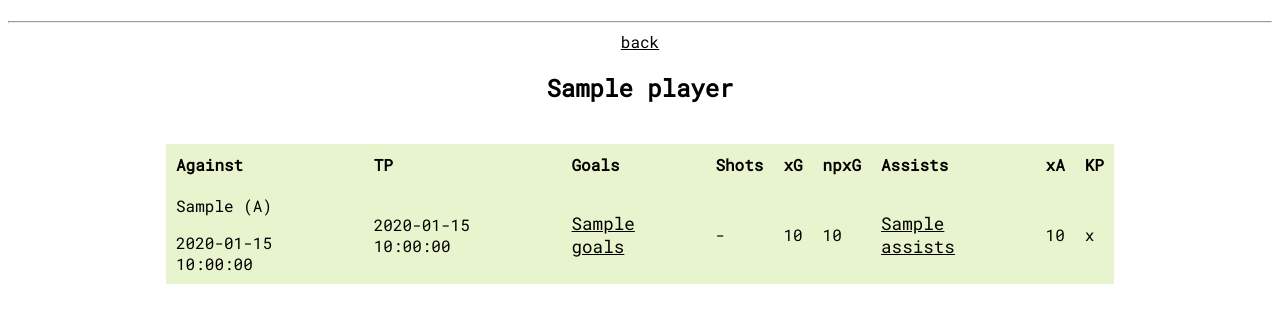
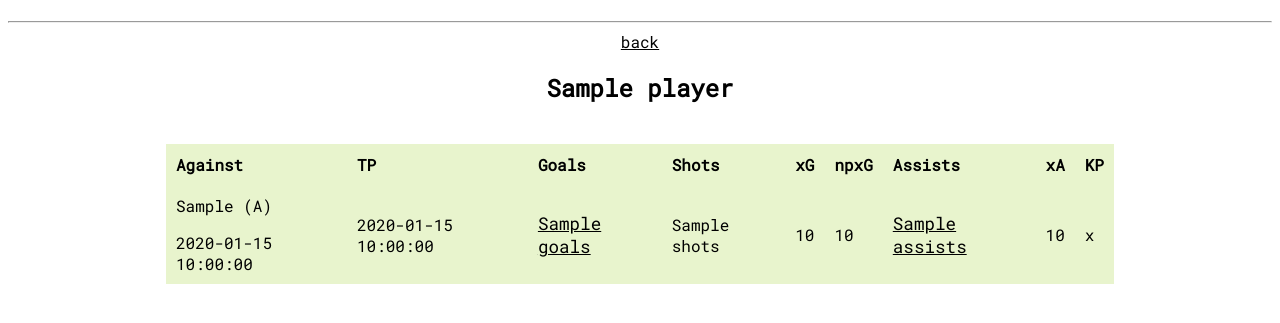
Before and after one commit to Jodldokus/fpl-radar, a Flask app: template templates/player.html in a window 1280 px wide. Shown: the part 51-374 px from the top of the page. Run offline with Flask 2, Linux system fonts and the light colour scheme; the template is opened without the code that fills it: most values are stand-ins (such as "Sample title", 1, 10 or a date in 2020); parts of the project's set-up code (start-up, migrations or seed data) failed here and were passed over.

Commit message:
shots will b displayed

```diff
--- a/templates/player.html
+++ b/templates/player.html
@@ -34,7 +34,7 @@
                 {% if performance.xG is not none %}
                 <td data-label="TP">{{performance.time}}</td>
                 <td data-label="Goals" class="highlight">{{performance.goals}}</td>
-                <td data-label="Shots">-</td>
+                <td data-label="Shots">{{performance.shots}}</td>
                 <td data-label="xG">{{performance.xG | round(2, 'common')}}</td>
                 <td data-label="npxG">{{performance.npxG | round(2, 'common')}}</td>
                 <td data-label="Assists" class="highlight">{{performance.assists}}</td>
```
